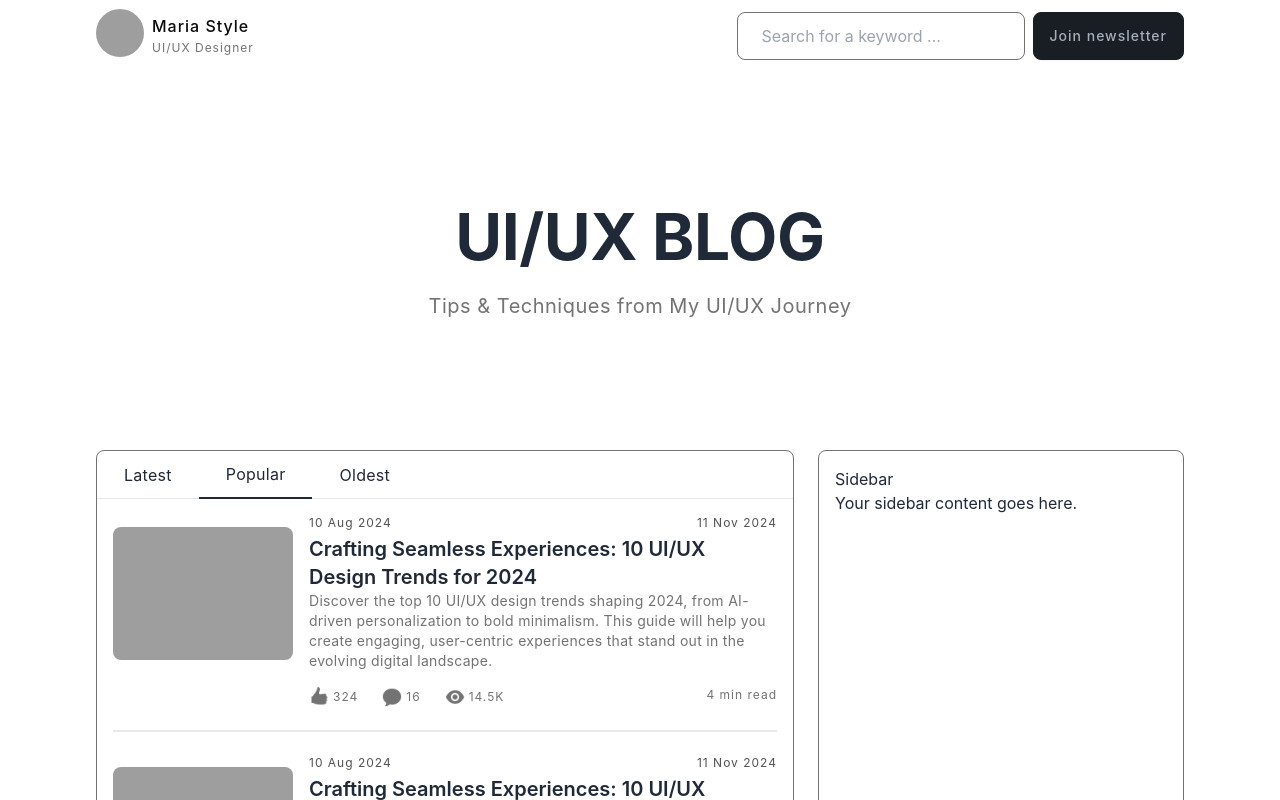
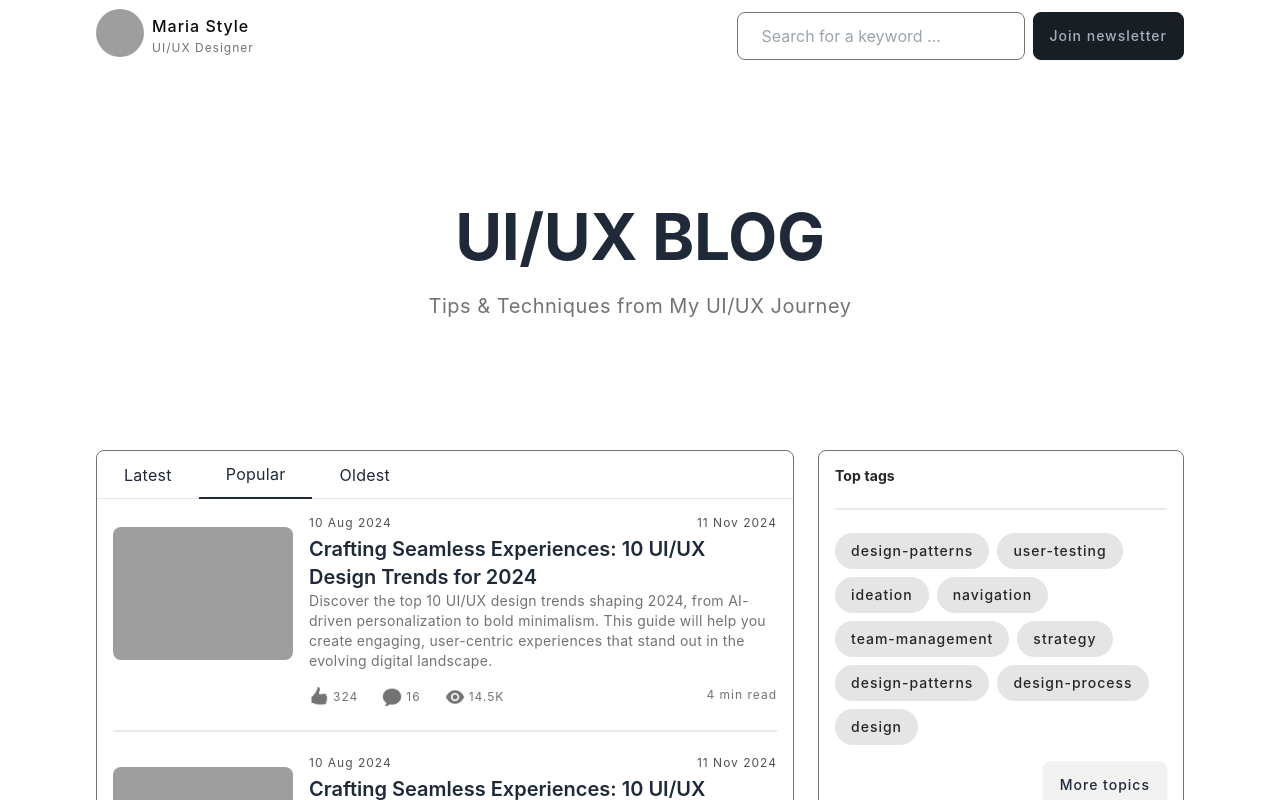
Before and after one commit to maryamsarafrazi/bloggy-ui, a Next.js app: page /articles in a window 1280 px wide. Shown: the top 800 px of the page. Built offline with nearby package versions, Linux system fonts and the light colour scheme; grey boxes are pictures that could not be loaded.

Commit message:
Add tags component to side bar

```diff
--- a/src/app/(public)/articles/page.tsx
+++ b/src/app/(public)/articles/page.tsx
@@ -4,6 +4,7 @@ import ArticleList from "@/components/Article/ArticleList";
 import ArticleListItem from "@/components/Article/ArticleListItem";
 import ArticleSortTab from "@/components/Article/ArticleSortTab";
 import Hero from "@/components/Hero/Hero";
+import Tags from "@/components/Sidebar/Tags";
 
 export default function Page() {
   return (
@@ -18,10 +19,7 @@ export default function Page() {
             <ArticleList />
           </div>
 
-          <div className="flex-[1] p-4 rounded-lg border border-neutral-500">
-            <h2>Sidebar</h2>
-            <p>Your sidebar content goes here.</p>
-          </div>
+          <Tags />
         </div>
       </section>
     </>
--- /dev/null
+++ b/src/components/Sidebar/Tags.tsx
@@ -0,0 +1,46 @@
+"use client";
+
+export default function Tags() {
+  return (
+    <>
+      <div className="flex-[1] h-fit max-h-[500px] p-4 rounded-lg border border-neutral-500">
+        <h2 className="text-title-sm text-neutral-800">Top tags</h2>
+        <div className="divider" />
+        <div className="flex flex-wrap gap-2 my-4 text-neutral-800">
+          <div className=" bg-neutral-200 text-label-lg py-2 px-4 rounded-full w-fit">
+            <p>design-patterns</p>
+          </div>
+          <div className=" bg-neutral-200 text-label-lg py-2 px-4 rounded-full w-fit">
+            <p>user-testing</p>
+          </div>
+          <div className=" bg-neutral-200 text-label-lg py-2 px-4 rounded-full w-fit">
+            <p>ideation</p>
+          </div>
+          <div className=" bg-neutral-200 text-label-lg py-2 px-4 rounded-full w-fit">
+            <p>navigation</p>
+          </div>
+          <div className=" bg-neutral-200 text-label-lg py-2 px-4 rounded-full w-fit">
+            <p>team-management</p>
+          </div>
+          <div className=" bg-neutral-200 text-label-lg py-2 px-4 rounded-full w-fit">
+            <p>strategy</p>
+          </div>
+          <div className=" bg-neutral-200 text-label-lg py-2 px-4 rounded-full w-fit">
+            <p>design-patterns</p>
+          </div>
+          <div className=" bg-neutral-200 text-label-lg py-2 px-4 rounded-full w-fit">
+            <p>design-process</p>
+          </div>
+          <div className=" bg-neutral-200 text-label-lg py-2 px-4 rounded-full w-fit">
+            <p>design</p>
+          </div>
+        </div>
+        <div className="flex justify-end">
+          <button className="btn w-auto text-label-lg" data-theme="light">
+            More topics
+          </button>
+        </div>
+      </div>
+    </>
+  );
+}
```
